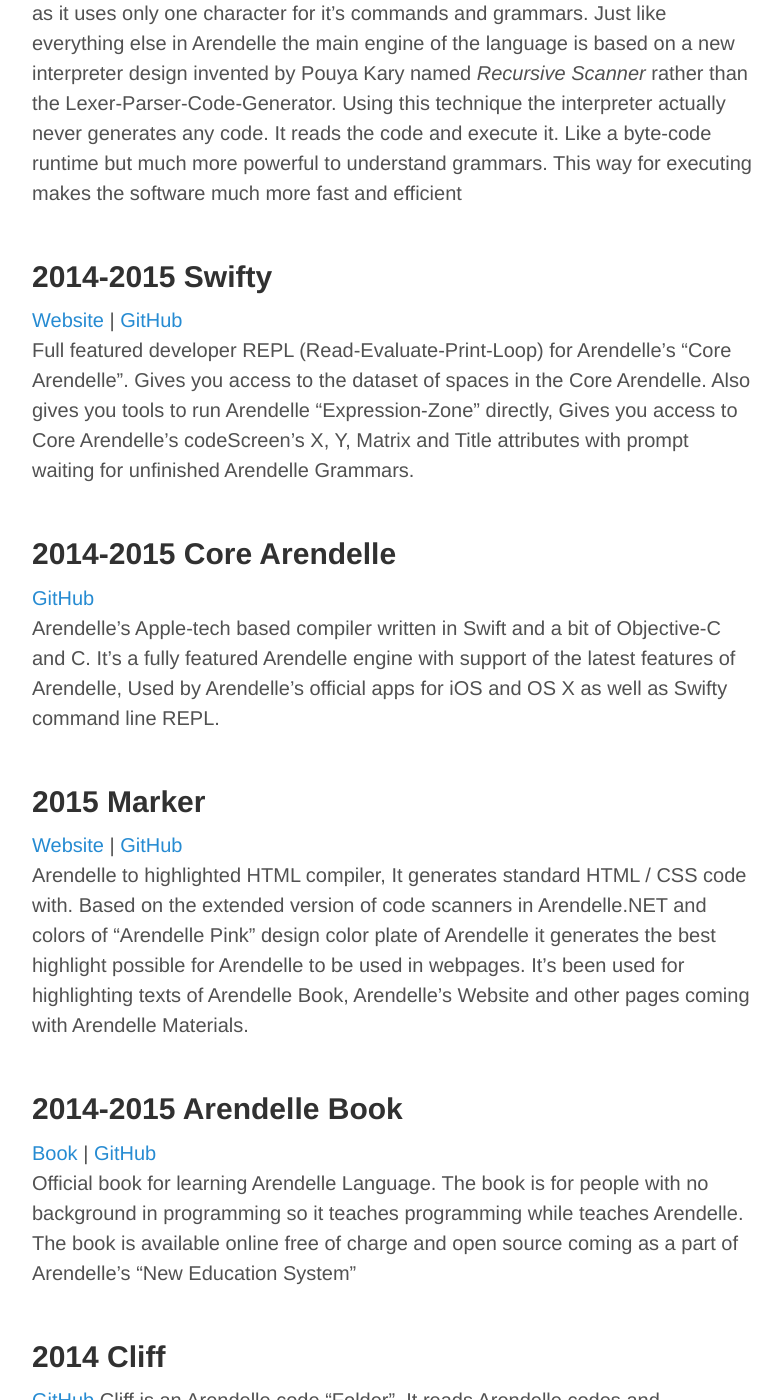
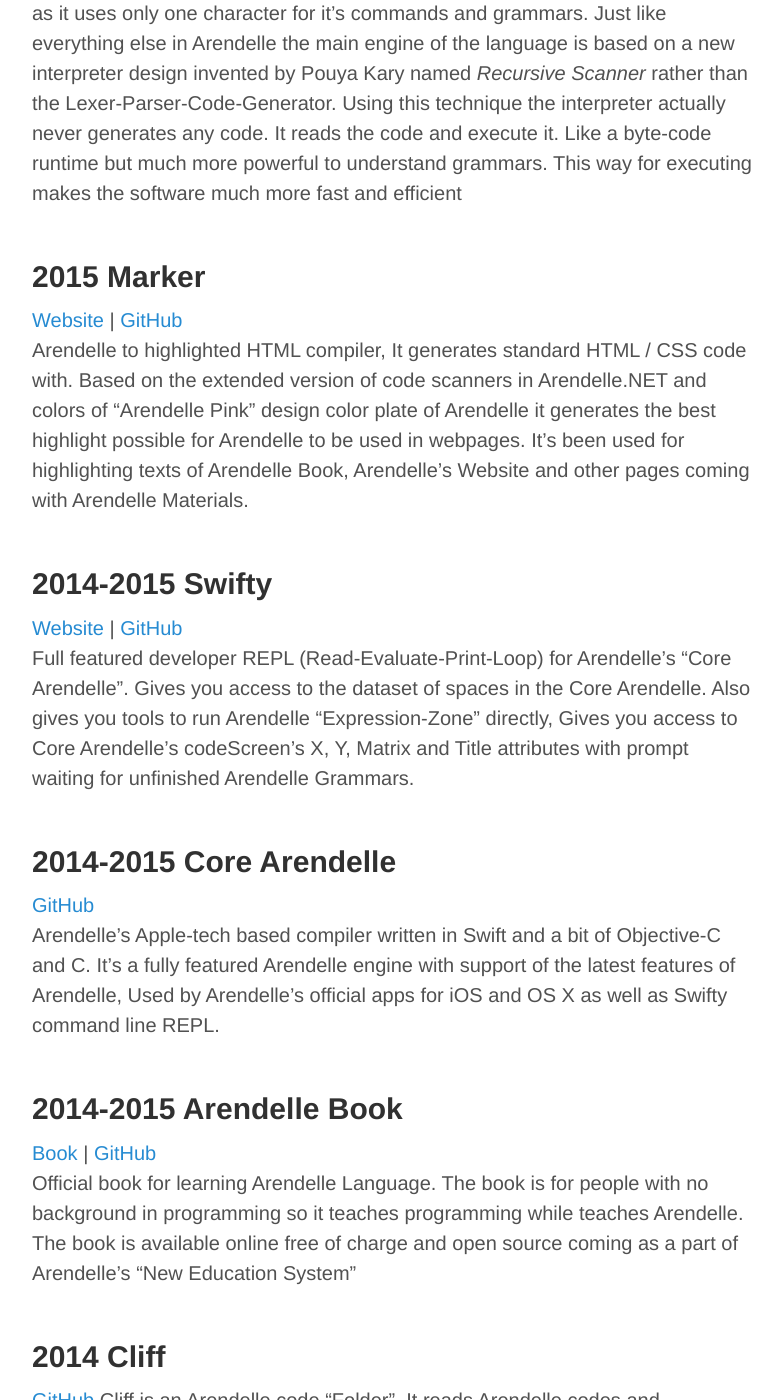
Before and after one commit to pouriaeslamirad/pmkary.github.io, a Jekyll site: the page built from showcase/index.md, in a window 1280 px wide and 1400 px high, scrolled down 371 px. Shown: the whole window, without its empty margins (248-1030 px from the left). Built offline with Jekyll 4.4.1, drawn with Linux system fonts in a browser that asks for light colours; Markdown is read by kramdown in place of the engine named in the settings; some of the changed lines change nothing that is shown.

Commit message:
updated showcase

```diff
--- a/showcase/index.md
+++ b/showcase/index.md
@@ -8,6 +8,10 @@
 [Website](http://web.arendelle.org) | [Developer Website](http://web.arendelle.org/developer/) | [GitHub Repositoriess](http://github.com/arendelle)<br>
 Arendelle is a domain-specific programming language for creating 16-bit like Pixel art. Arendelle uses a grid system and a pointer for navigating and painting the desired squares of the grid. The grammar behind Arendelle is completely new as it uses only one character for it's commands and grammars. Just like everything else in Arendelle the main engine of the language is based on a new interpreter design invented by Pouya Kary named *Recursive Scanner* rather than the Lexer-Parser-Code-Generator. Using this technique the interpreter actually never generates any code. It reads the code and execute it. Like a byte-code runtime but much more powerful to understand grammars. This way for executing makes the software much more fast and efficient<br><br>
 
+## 2015 Marker
+[Website](http://web.arendelle.org/developer/marker) | [GitHub](https://github.com/arendelle/marker)<br>
+Arendelle to highlighted HTML compiler, It generates standard HTML / CSS code with. Based on the extended version of code scanners in Arendelle.NET and colors of "Arendelle Pink" design color plate of Arendelle it generates the best highlight possible for Arendelle to be used in webpages. It's been used for highlighting texts of Arendelle Book, Arendelle's Website and other pages coming with Arendelle Materials.<br><br>
+
 ## 2014-2015 Swifty
 [Website](http://web.arendelle.org/developer/swifty) | [GitHub](https://github.com/arendelle/swifty)<br>
 Full featured developer REPL (Read-Evaluate-Print-Loop) for Arendelle's "Core Arendelle". Gives you access to the dataset of spaces in the Core Arendelle. Also gives you tools to run Arendelle "Expression-Zone" directly, Gives you access to Core Arendelle's codeScreen's X, Y, Matrix and Title attributes with prompt waiting for unfinished Arendelle Grammars.<br><br>
@@ -15,10 +19,6 @@
 ## 2014-2015 Core Arendelle
 [GitHub](https://github.com/arendelle/swifty)<br>
 Arendelle's Apple-tech based compiler written in Swift and a bit of Objective-C and C. It's a fully featured Arendelle engine with support of the latest features of Arendelle, Used by Arendelle's official apps for iOS and OS X as well as Swifty command line REPL.<br><br>
-
-## 2015 Marker
-[Website](http://web.arendelle.org/developer/marker) | [GitHub](https://github.com/arendelle/marker)<br>
-Arendelle to highlighted HTML compiler, It generates standard HTML / CSS code with. Based on the extended version of code scanners in Arendelle.NET and colors of "Arendelle Pink" design color plate of Arendelle it generates the best highlight possible for Arendelle to be used in webpages. It's been used for highlighting texts of Arendelle Book, Arendelle's Website and other pages coming with Arendelle Materials.<br><br>
 
 ## 2014-2015 Arendelle Book
 [Book](http://web.arendelle.org/book/) | [GitHub](https://github.com/arendelle/book)<br>
```
